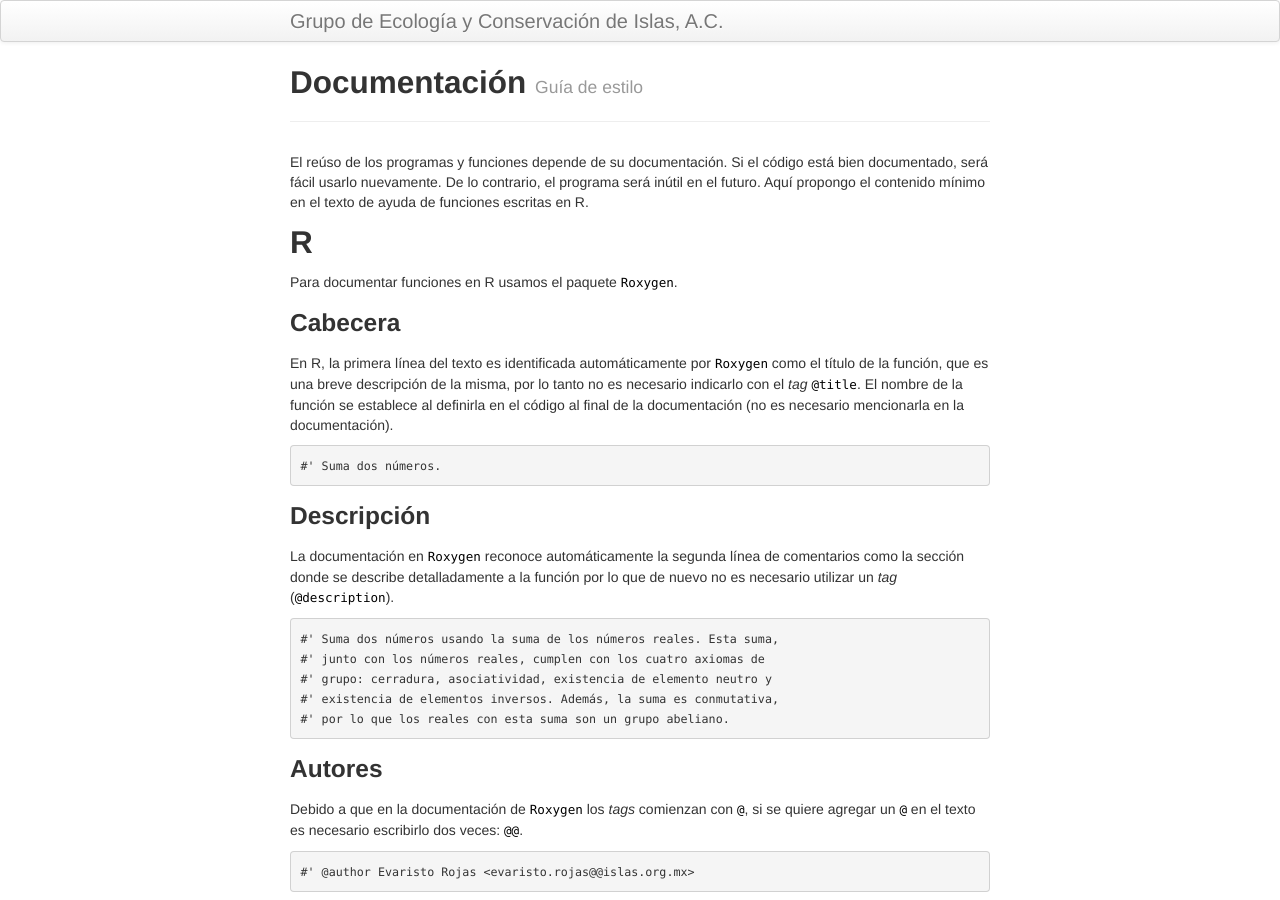
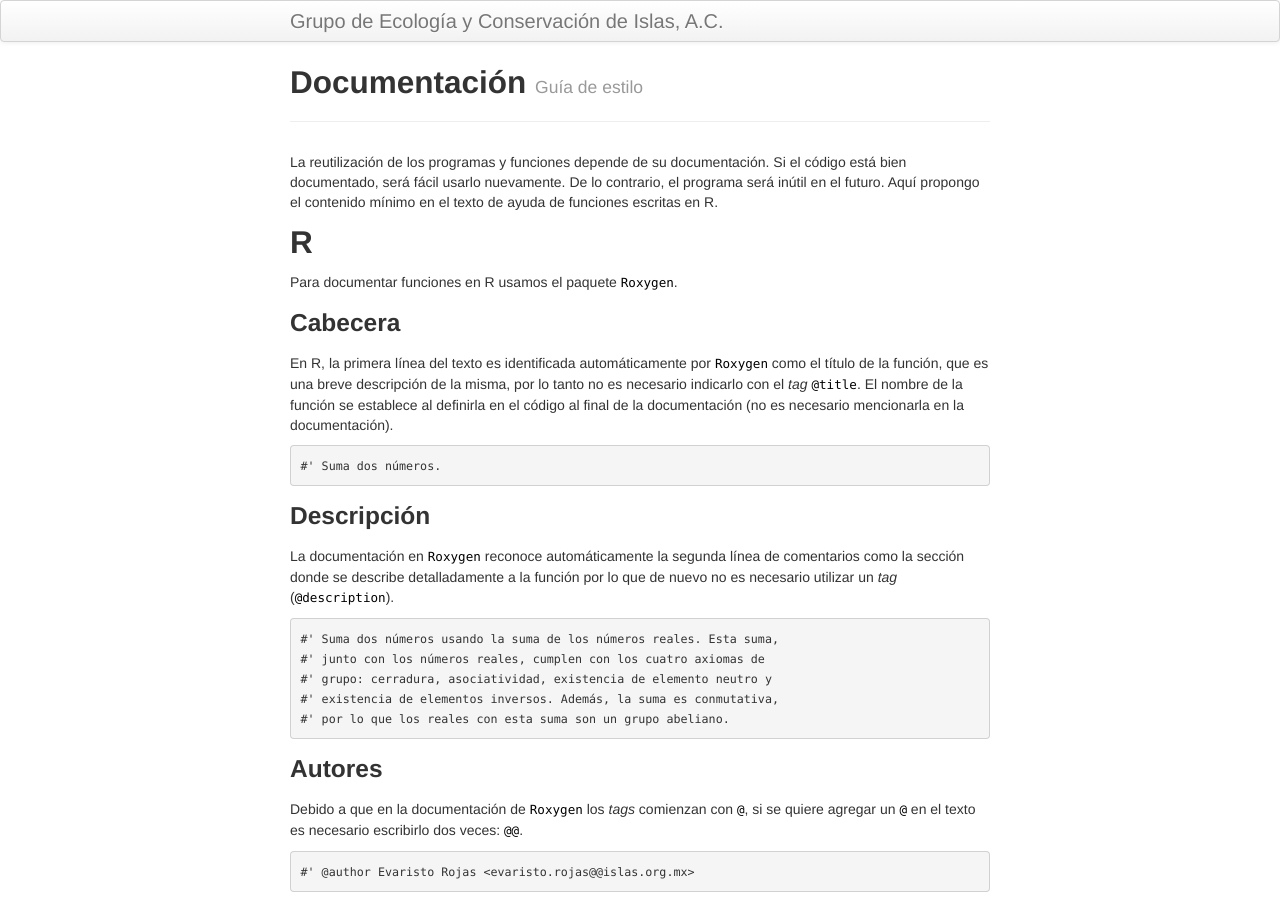
Before and after one commit to LizethMReyes/islasgeci.github.io, a Jekyll site: the page built from _guia_de_estilo/documentacion.md, in a window 1280 px wide and 900 px high. Built offline with Jekyll 4.4.1, drawn with Linux system fonts in a browser that asks for light colours.

Commit message:
🐛 Fix bug

```diff
--- a/_guia_de_estilo/documentacion.md
+++ b/_guia_de_estilo/documentacion.md
@@ -5,7 +5,7 @@ tagline: Guía de estilo
 description: Cómo escribir la ayuda para el usuario de nuestras funciones
 ---
 
-El reúso de los programas y funciones depende de su documentación. Si el código está bien documentado, será fácil usarlo nuevamente. De lo contrario, el programa será inútil en el futuro. Aquí propongo el contenido mínimo en el texto de ayuda de funciones escritas en R.
+La reutilización de los programas y funciones depende de su documentación. Si el código está bien documentado, será fácil usarlo nuevamente. De lo contrario, el programa será inútil en el futuro. Aquí propongo el contenido mínimo en el texto de ayuda de funciones escritas en R.
 
 ## R
 
```
Also changed, not shown: _guia_de_estilo/correos_con_lenguaje_inclusivo.md (+2 -2 lines), _guia_de_estilo/estructura.md (+1 -1 lines), _guia_de_estilo/nomenclatura.md (+1 -1 lines), _guia_de_estilo/prosa.md (+1 -1 lines).
